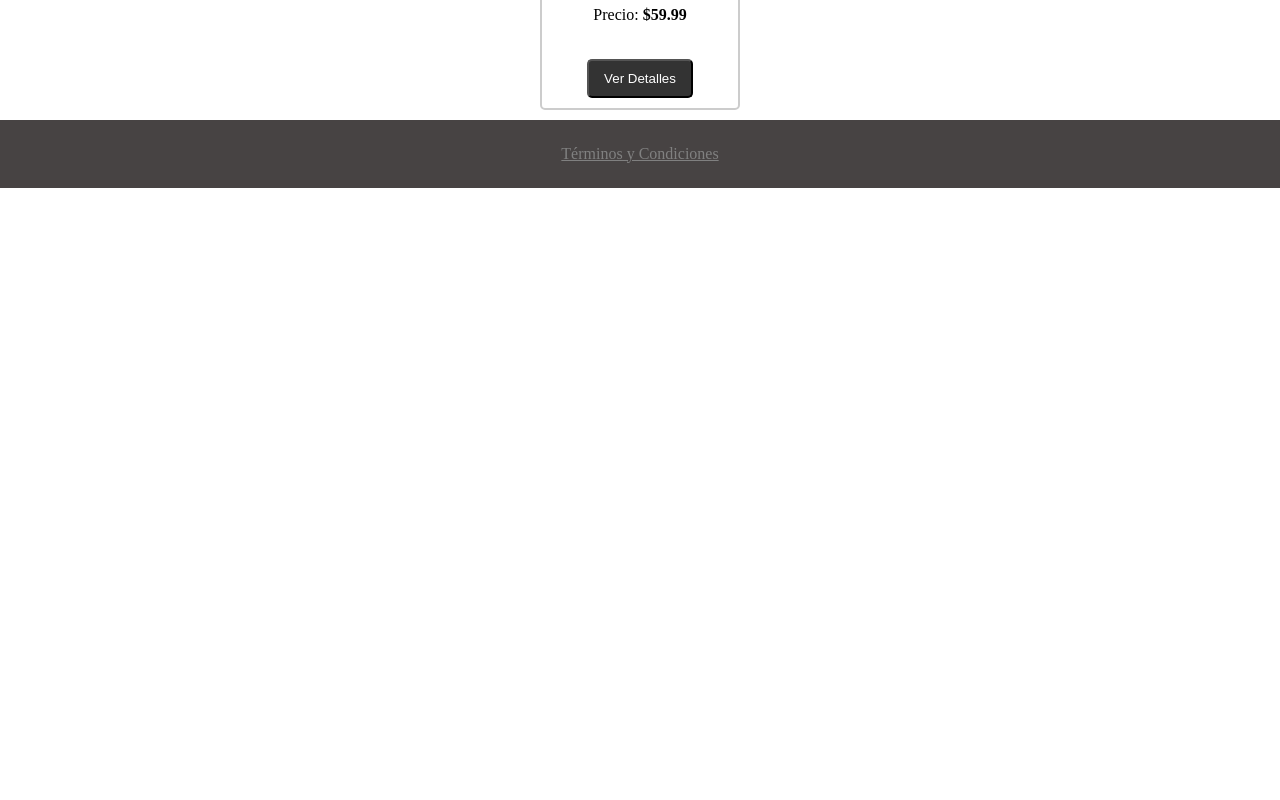
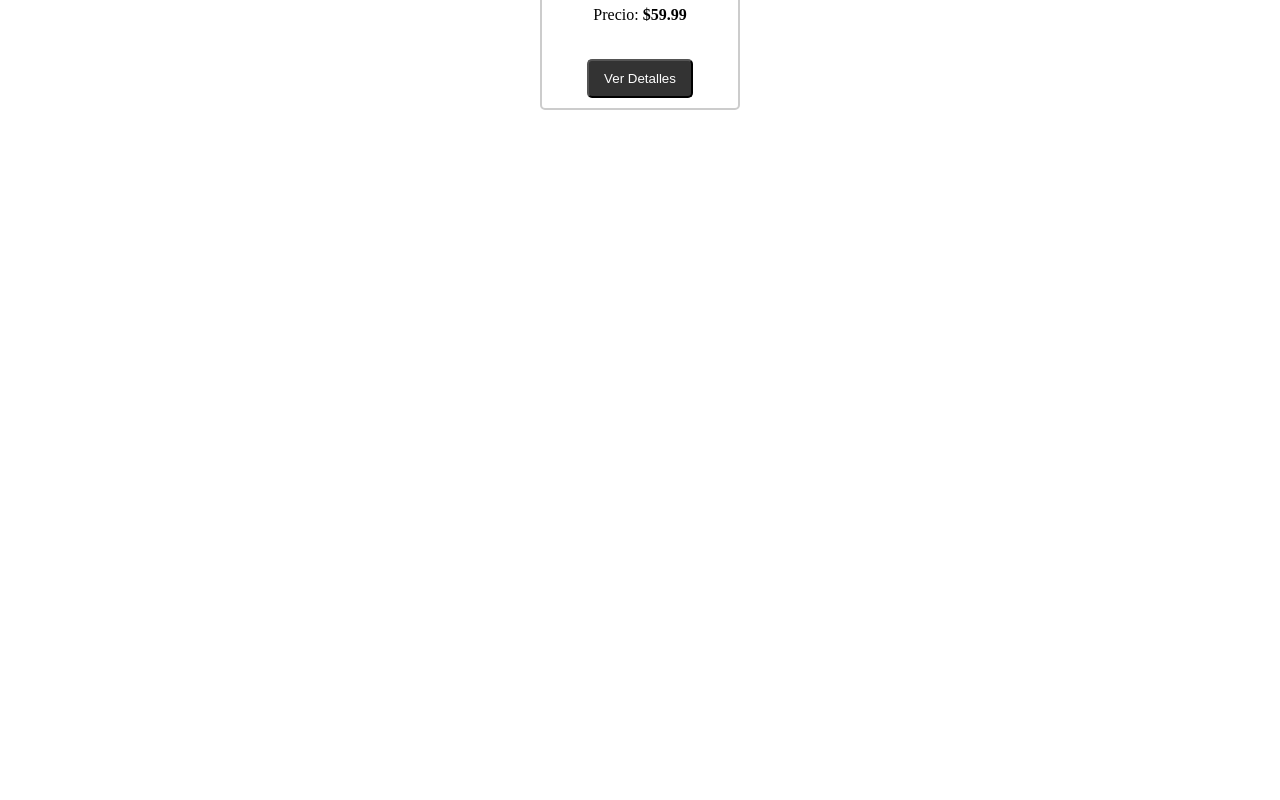
Before and after one commit to Lucasfv12/ProyectoFinalLucasVergara, a React (Vite) app: page / in a window 1280 px wide. Shown: the part 1080-1880 px from the top of the page. Before the commit the page ends 1268 px from the top, so only its background shows below. Built offline with nearby package versions, Linux system fonts and the light colour scheme.

Commit message:
modificaciones en el footer

```diff
--- a/src/components/Footer.jsx
+++ b/src/components/Footer.jsx
@@ -3,9 +3,9 @@ import "../Styles/Footer.scss"
 
 const Footer = () => {
   return (
-    <footer>
+    <footer style={{marginTop:"100vh"}}>
         <p>
-            <a href="/terminos" style={{textAlign:"center", padding: "20px", marginTop:"20px", backgroundColor: "#474343"}}>Términos y Condiciones</a>
+            <a href="/terminos" style={{textAlign:"center", padding: "20px", backgroundColor: "#474343"}}>Términos y Condiciones</a>
         </p>
     </footer>
   )
```
